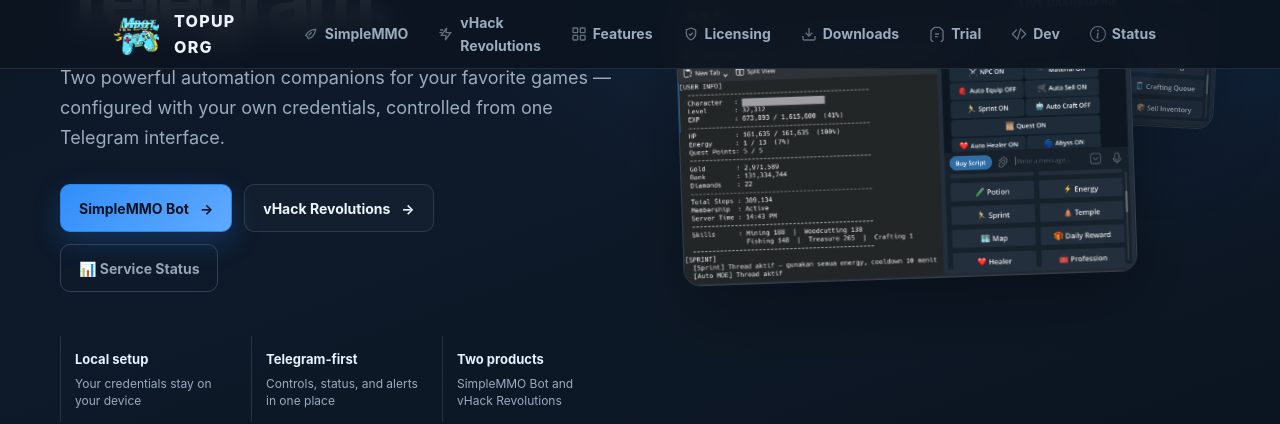
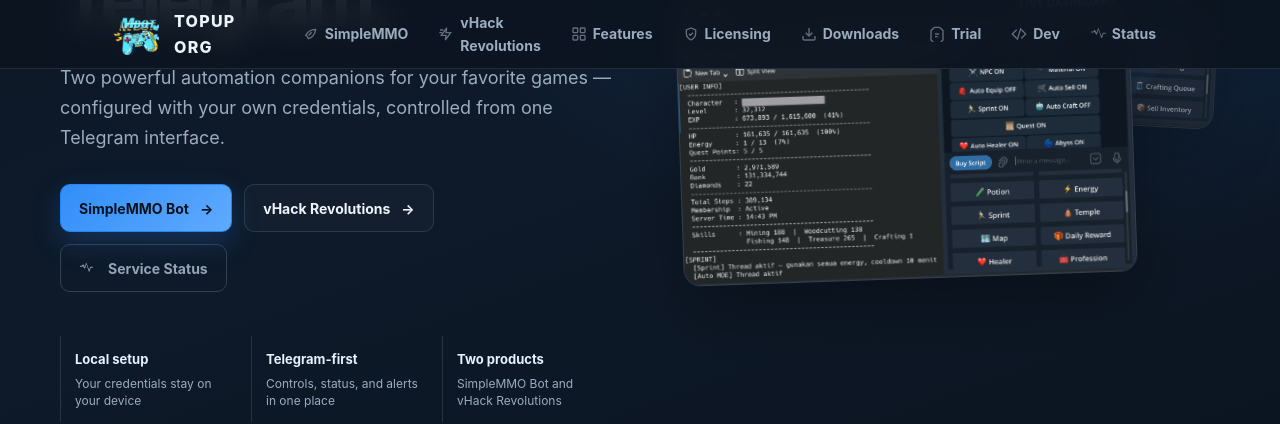
Before and after one commit to SMMURDA/simplemmo-bot, a Jekyll site: the page built from index.html, in a window 1280 px wide and 900 px high, scrolled down 455 px. Shown: the top 424 px of the window. Built offline with Jekyll 4.4.1, drawn with Linux system fonts in a browser that asks for light colours.

Commit message:
fix: use heartbeat SVG icon for Status links

```diff
--- a/_layouts/default.html
+++ b/_layouts/default.html
@@ -44,7 +44,7 @@
         <a href="{{ '/smmo/downloads/' | relative_url }}"><svg viewBox="0 0 24 24" width="16" height="16" fill="none" stroke="currentColor" stroke-width="2" aria-hidden="true"><path d="M21 15v4a2 2 0 0 1-2 2H5a2 2 0 0 1-2-2v-4"/><path d="m7 10 5 5 5-5"/><path d="M12 15V3"/></svg>Downloads</a>
         <a href="{{ '/trial/' | relative_url }}"><svg viewBox="0 0 24 24" width="16" height="16" fill="none" stroke="currentColor" stroke-width="2" aria-hidden="true"><path d="M15.5 2H8.6c-.4 0-.8.2-1.1.5L3.5 6.5c-.3.3-.5.7-.5 1.1v12.8c0 .4.2.8.5 1.1l4 4c.3.3.7.5 1.1.5h6.8c.4 0 .8-.2 1.1-.5l4-4c.3-.3.5-.7.5-1.1V7.6c0-.4-.2-.8-.5-1.1l-4-4c-.3-.3-.7-.5-1.1-.5Z"/><path d="M9 12h6M9 16h4"/></svg>Trial</a>
         <a href="{{ '/dev/' | relative_url }}"><svg viewBox="0 0 24 24" width="16" height="16" fill="none" stroke="currentColor" stroke-width="2" stroke-linecap="round" stroke-linejoin="round" aria-hidden="true"><path d="m16 18 6-6-6-6"/><path d="m8 6-6 6 6 6"/><path d="m14.5 4-5 16"/></svg>Dev</a>
-        <a href="/status"><svg viewBox="0 0 16 16" width="16" height="16" fill="currentColor" aria-hidden="true"><path d="M8 15A7 7 0 1 1 8 1a7 7 0 0 1 0 14m0 1A8 8 0 1 0 8 0a8 8 0 0 0 0 16"/><path d="m8.93 6.588-2.29.287-.082.38.45.083c.294.07.352.176.288.469l-.738 3.468c-.194.897.105 1.319.808 1.319.545 0 1.178-.252 1.465-.598l.088-.416c-.2.176-.492.246-.686.246-.275 0-.375-.193-.304-.533zM9 4.5a1 1 0 1 1-2 0 1 1 0 0 1 2 0"/></svg>Status</a>
+        <a href="/status"><svg viewBox="0 0 16 16" width="16" height="16" fill="currentColor" aria-hidden="true"><path d="M8 2a.5.5 0 0 1 .47.326L11.61 10.2l1.06-3.175a.5.5 0 0 1 .465-.325h2.365a.5.5 0 0 1 0 1h-2.06l-1.38 4.15a.5.5 0 0 1-.945-.05L8.48 3.7l-1.55 4.65a.5.5 0 0 1-.93.05L4.53 5.65l-.53.71a.5.5 0 0 1-.4.2H1.5a.5.5 0 0 1 0-1h1.73l1.12-1.5a.5.5 0 0 1 .85.1L6.75 6.8z"/></svg>Status</a>
       </nav>
       <nav id="member-nav" class="site-nav" data-nav="member" hidden aria-label="Member navigation">
         <a href="{{ '/' | relative_url }}"><svg viewBox="0 0 24 24" width="16" height="16" fill="none" stroke="currentColor" stroke-width="2" aria-hidden="true"><path d="m3 9 9-7 9 7v11a2 2 0 0 1-2 2H5a2 2 0 0 1-2-2Z"/><path d="M9 22V12h6v10"/></svg>Home</a>
@@ -55,7 +55,7 @@
         <a href="{{ '/accounts/topup/' | relative_url }}"><svg viewBox="0 0 24 24" width="16" height="16" fill="none" stroke="currentColor" stroke-width="2" aria-hidden="true"><path d="M21 12V7H5a2 2 0 0 1 0-4h14v4"/><path d="M3 5v14a2 2 0 0 0 2 2h16v-5"/><path d="M18 12a2 2 0 0 0 0 4h4v-4Z"/></svg>Top Up</a>
         <a id="member-admin-link" href="{{ '/admin/licenses/' | relative_url }}" hidden><svg viewBox="0 0 24 24" width="16" height="16" fill="none" stroke="currentColor" stroke-width="2" aria-hidden="true"><path d="M12.22 2h-.44a2 2 0 0 0-2 2v.18a2 2 0 0 1-1 1.73l-.43.25a2 2 0 0 1-2 0l-.15-.08a2 2 0 0 0-2.73.73l-.22.38a2 2 0 0 0 .73 2.73l.15.1a2 2 0 0 1 1 1.72v.51a2 2 0 0 1-1 1.74l-.15.09a2 2 0 0 0-.73 2.73l.22.38a2 2 0 0 0 2.73.73l.15-.08a2 2 0 0 1 2 0l.43.25a2 2 0 0 1 1 1.73V20a2 2 0 0 0 2 2h.44a2 2 0 0 0 2-2v-.18a2 2 0 0 1 1-1.73l.43-.25a2 2 0 0 1 2 0l.15.08a2 2 0 0 0 2.73-.73l.22-.39a2 2 0 0 0-.73-2.73l-.15-.08a2 2 0 0 1-1-1.74v-.5a2 2 0 0 1 1-1.74l.15-.09a2 2 0 0 0 .73-2.73l-.22-.38a2 2 0 0 0-2.73-.73l-.15.08a2 2 0 0 1-2 0l-.43-.25a2 2 0 0 1-1-1.73V4a2 2 0 0 0-2-2Z"/><circle cx="12" cy="12" r="3"/></svg>Admin</a>
         <button id="header-logout" type="button" style="background:none;border:0;cursor:pointer;color:inherit;font:inherit"><svg viewBox="0 0 24 24" width="16" height="16" fill="none" stroke="currentColor" stroke-width="2" aria-hidden="true"><path d="M9 21H5a2 2 0 0 1-2-2V5a2 2 0 0 1 2-2h4"/><path d="m16 17 5-5-5-5"/><path d="M21 12H9"/></svg>Sign Out</button>
-        <a href="/status"><svg viewBox="0 0 16 16" width="16" height="16" fill="currentColor" aria-hidden="true"><path d="M8 15A7 7 0 1 1 8 1a7 7 0 0 1 0 14m0 1A8 8 0 1 0 8 0a8 8 0 0 0 0 16"/><path d="m8.93 6.588-2.29.287-.082.38.45.083c.294.07.352.176.288.469l-.738 3.468c-.194.897.105 1.319.808 1.319.545 0 1.178-.252 1.465-.598l.088-.416c-.2.176-.492.246-.686.246-.275 0-.375-.193-.304-.533zM9 4.5a1 1 0 1 1-2 0 1 1 0 0 1 2 0"/></svg>Status</a>
+        <a href="/status"><svg viewBox="0 0 16 16" width="16" height="16" fill="currentColor" aria-hidden="true"><path d="M8 2a.5.5 0 0 1 .47.326L11.61 10.2l1.06-3.175a.5.5 0 0 1 .465-.325h2.365a.5.5 0 0 1 0 1h-2.06l-1.38 4.15a.5.5 0 0 1-.945-.05L8.48 3.7l-1.55 4.65a.5.5 0 0 1-.93.05L4.53 5.65l-.53.71a.5.5 0 0 1-.4.2H1.5a.5.5 0 0 1 0-1h1.73l1.12-1.5a.5.5 0 0 1 .85.1L6.75 6.8z"/></svg>Status</a>
       </nav>
       <style>.site-nav a{display:inline-flex;align-items:center;gap:6px}.site-nav a svg{flex-shrink:0;opacity:.6;transition:opacity .2s}.site-nav a:hover svg,.site-nav a:focus svg{opacity:1}@keyframes mtGlow{0%,100%{box-shadow:0 0 0 rgba(59,130,246,.3)}50%{box-shadow:0 0 30px rgba(59,130,246,.5)}}@keyframes mtFloat{0%,100%{transform:translateY(0)}50%{transform:translateY(-6px)}}</style>
     </div>
--- a/index.html
+++ b/index.html
@@ -15,7 +15,7 @@
           <a class="lv-button lv-button--primary" href="/smmo/getting-started/">SimpleMMO Bot <span aria-hidden="true">→</span></a>
           <a class="lv-button" href="/vhack/getting-started/">vHack Revolutions <span aria-hidden="true">→</span></a>
         </div>
-        <div style="margin-top:12px"><a class="lv-button" href="/status" style="background:transparent;border:1px solid #334155;color:#94a3b8">📊 Service Status</a></div>
+        <div style="margin-top:12px"><a class="lv-button" href="/status" style="background:transparent;border:1px solid #334155;color:#94a3b8"><svg viewBox="0 0 16 16" width="14" height="14" fill="currentColor" style="margin-right:4px"><path d="M8 2a.5.5 0 0 1 .47.326L11.61 10.2l1.06-3.175a.5.5 0 0 1 .465-.325h2.365a.5.5 0 0 1 0 1h-2.06l-1.38 4.15a.5.5 0 0 1-.945-.05L8.48 3.7l-1.55 4.65a.5.5 0 0 1-.93.05L4.53 5.65l-.53.71a.5.5 0 0 1-.4.2H1.5a.5.5 0 0 1 0-1h1.73l1.12-1.5a.5.5 0 0 1 .85.1L6.75 6.8z"/></svg>Service Status</a></div>
         <dl class="lv-proof" aria-label="Product highlights">
           <div><dt>Local setup</dt><dd>Your credentials stay on your device</dd></div>
           <div><dt>Telegram-first</dt><dd>Controls, status, and alerts in one place</dd></div>
```
